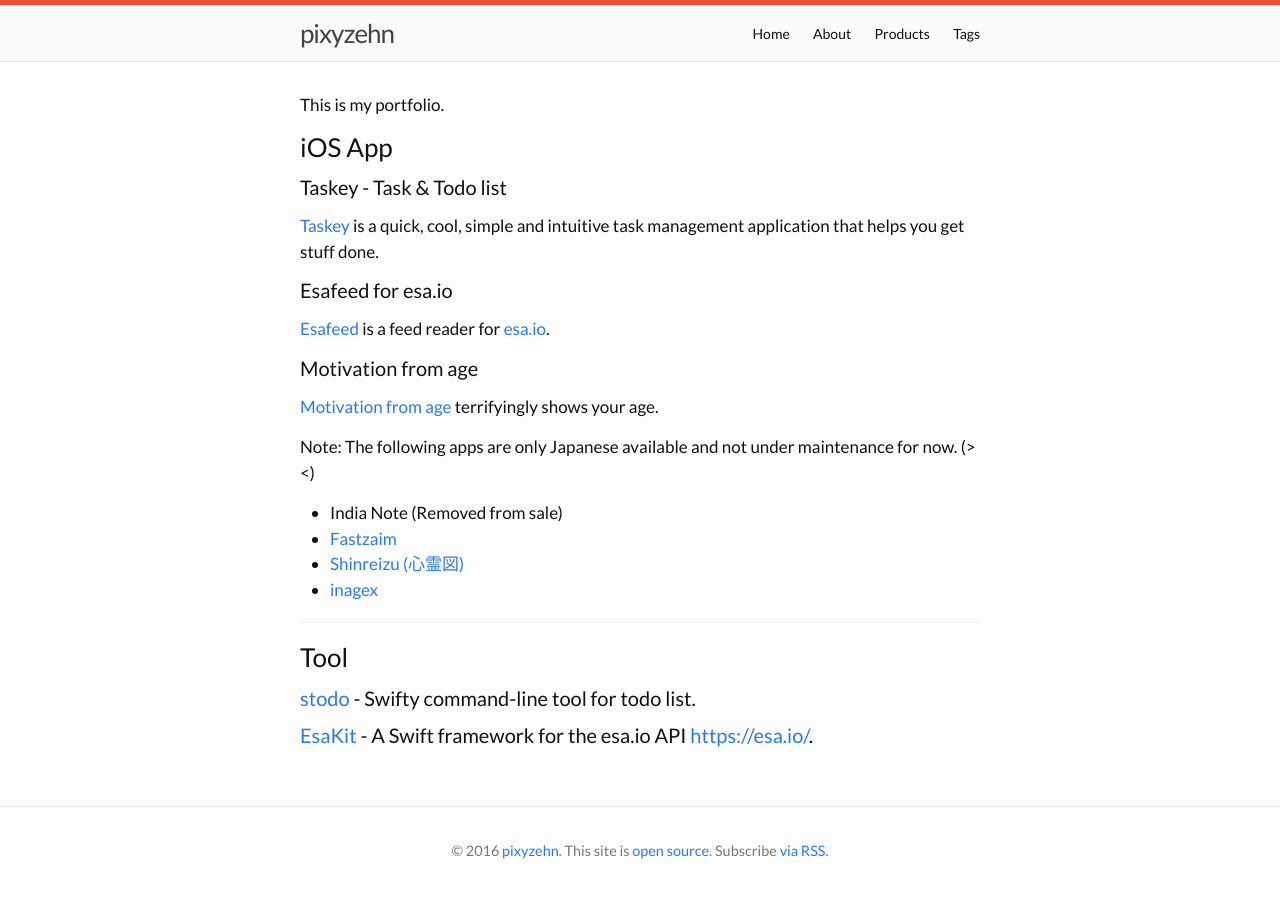
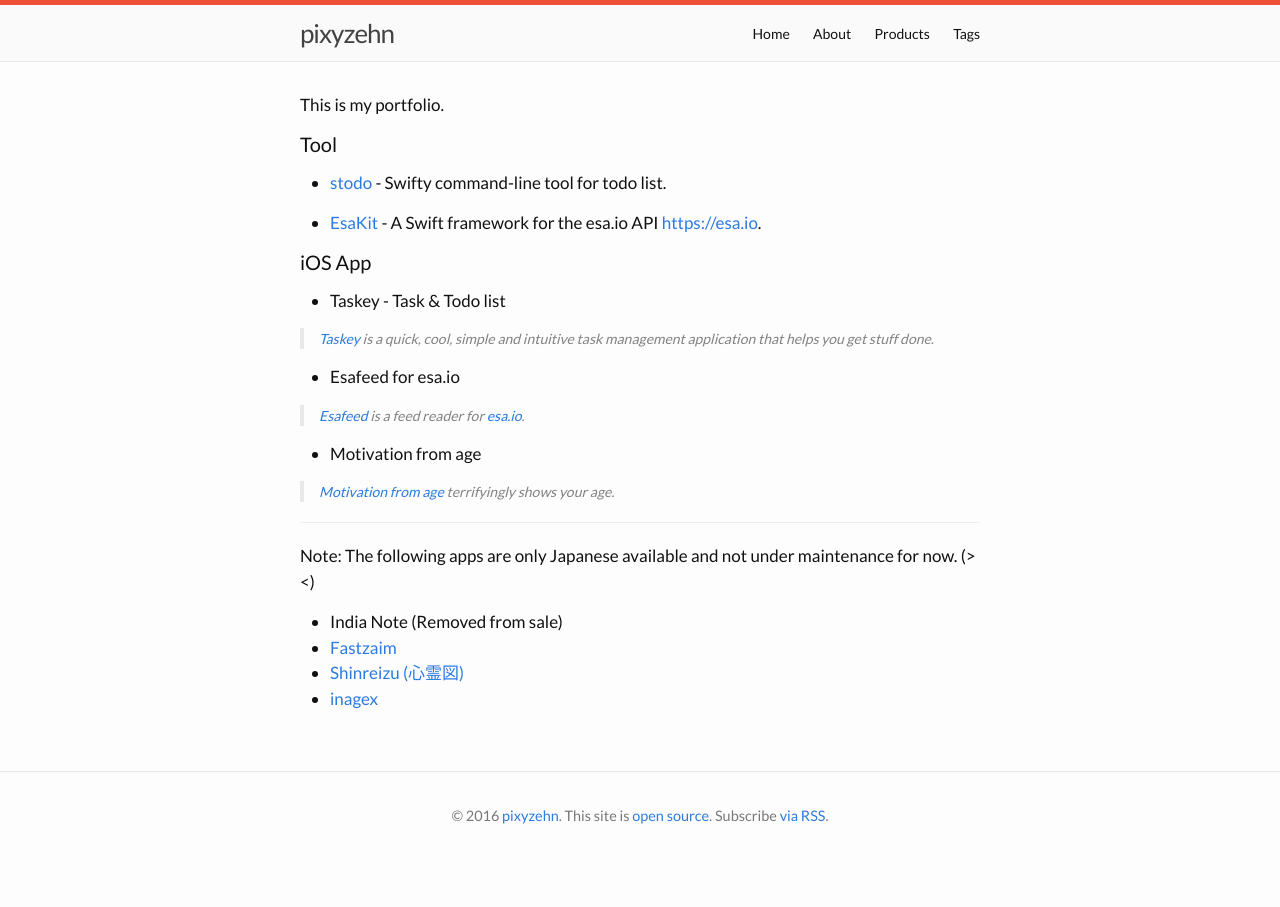
Before and after one commit to pixyzehn/pixyzehn.com, a Jekyll site: the page built from products.md, in a window 1280 px wide. Built offline with Jekyll 4.4.1, drawn with Linux system fonts in a browser that asks for light colours; part of the change alters nothing that is shown.

```diff
--- a/products.md
+++ b/products.md
@@ -6,19 +6,27 @@ permalink: /products/
 
 This is my portfolio.
 
-### iOS App
+#### Tool
 
-#### Taskey - Task & Todo list
+- [stodo](https://github.com/pixyzehn/stodo) - Swifty command-line tool for todo list.
 
-[Taskey](https://itunes.apple.com/us/app/taskey-tasuku-guan-li-todorisuto/id1063089003?ls=1&mt=8){:target="_blank"} is a quick, cool, simple and intuitive task management application that helps you get stuff done.
+- [EsaKit](https://github.com/pixyzehn/EsaKit) - A Swift framework for the esa.io API [https://esa.io](https://esa.io).
 
-#### Esafeed for esa.io
+#### iOS App
 
-[Esafeed](https://itunes.apple.com/us/app/esafeed-for-esa.io/id1111901482?ls=1&mt=8){:target="_blank"} is a feed reader for [esa.io](https://esa.io/){:target="_blank"}.
+- Taskey - Task & Todo list
 
-#### Motivation from age
+> [Taskey](https://itunes.apple.com/us/app/taskey-tasuku-guan-li-todorisuto/id1063089003?ls=1&mt=8){:target="_blank"} is a quick, cool, simple and intuitive task management application that helps you get stuff done.
 
-[Motivation from age](https://itunes.apple.com/us/app/motivation-from-age/id1028896399?ls=1&mt=8){:target="_blank"} terrifyingly shows your age.
+- Esafeed for esa.io
+
+> [Esafeed](https://itunes.apple.com/us/app/esafeed-for-esa.io/id1111901482?ls=1&mt=8){:target="_blank"} is a feed reader for [esa.io](https://esa.io/){:target="_blank"}.
+
+- Motivation from age
+
+> [Motivation from age](https://itunes.apple.com/us/app/motivation-from-age/id1028896399?ls=1&mt=8){:target="_blank"} terrifyingly shows your age.
+
+---
 
 Note: The following apps are only Japanese available and not under maintenance for now. (> <)
 
@@ -26,11 +34,3 @@ Note: The following apps are only Japanese available and not under maintenance f
 - [Fastzaim](https://itunes.apple.com/us/app/fastzaim-su-zaokuzaimni-tou/id883247555?ls=1&mt=8){:target="_blank"}
 - [Shinreizu (心霊図)](https://itunes.apple.com/us/app/xin-ling-tu/id574730808?ls=1&mt=8){:target="_blank"}
 - [inagex](https://itunes.apple.com/us/app/inagex/id552058343?ls=1&mt=8){:target="_blank"}
-
----
-
-### Tool
-
-#### [stodo](https://github.com/pixyzehn/stodo) - Swifty command-line tool for todo list.
-
-#### [EsaKit](https://github.com/pixyzehn/EsaKit) - A Swift framework for the esa.io API [https://esa.io/](https://esa.io/).
```
